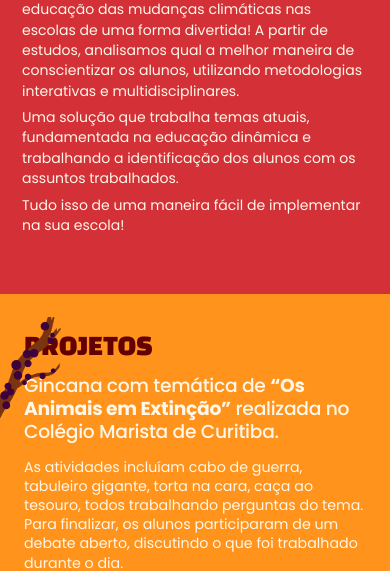
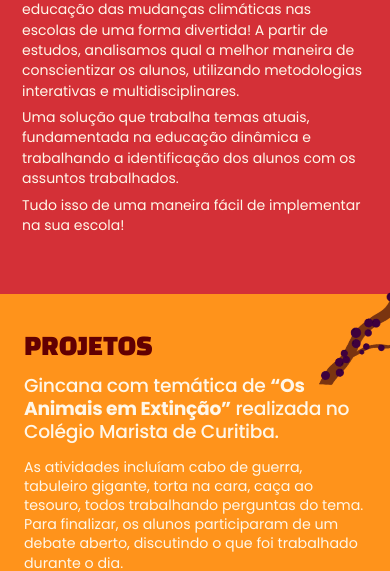
Before and after one commit to TalyssonDLF/Eco, a plain HTML site: page index.html in a window 390 px wide. Shown: the part 530-1101 px from the top of the page. Drawn offline with Linux system fonts and the light colour scheme; a web font is replaced by a local one.

Commit message:
fix(mobile): afasta galho do título PROJETOS sem ocultar a ilustração

```diff
--- a/styles.css
+++ b/styles.css
@@ -346,3 +346,15 @@
 @media (max-width: 699px) {
   .header { border-top: 0; }
 }
+
+/* Mobile: keep the berry branch visible without overlapping the PROJETOS title. */
+@media (max-width: 699px) {
+  .about .ramo {
+    left: auto;
+    right: -12px;
+    width: 76px;
+    bottom: -96px;
+    transform: rotate(8deg);
+    z-index: 95;
+  }
+}
```
